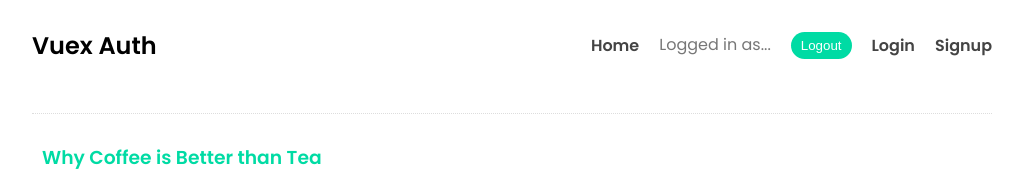
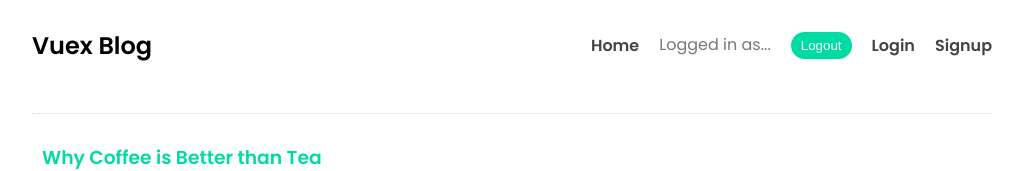
Before and after one commit to staten-island-tech/vue-project-2-will, a Vue app in the folder Vuex-4-Firebase-Auth-lesson-1/Vuex-4-Firebase-Auth-lesson-1/my-blog/: page / in a window 1280 px wide. Shown: the top 171 px of the page, without its empty margins (128-1151 px from the left). Built offline with nearby package versions, Linux system fonts and the light colour scheme.

Commit message:
Update Navbar.vue

```diff
--- a/Vuex-4-Firebase-Auth-lesson-1/Vuex-4-Firebase-Auth-lesson-1/my-blog/src/components/Navbar.vue
+++ b/Vuex-4-Firebase-Auth-lesson-1/Vuex-4-Firebase-Auth-lesson-1/my-blog/src/components/Navbar.vue
@@ -1,6 +1,6 @@
 <template>
   <nav>
-    <h1>Vuex Auth</h1>
+    <h1>Vuex Blog</h1>
     <!-- for all users -->
     <div>
       <router-link to="/">Home</router-link>
```
